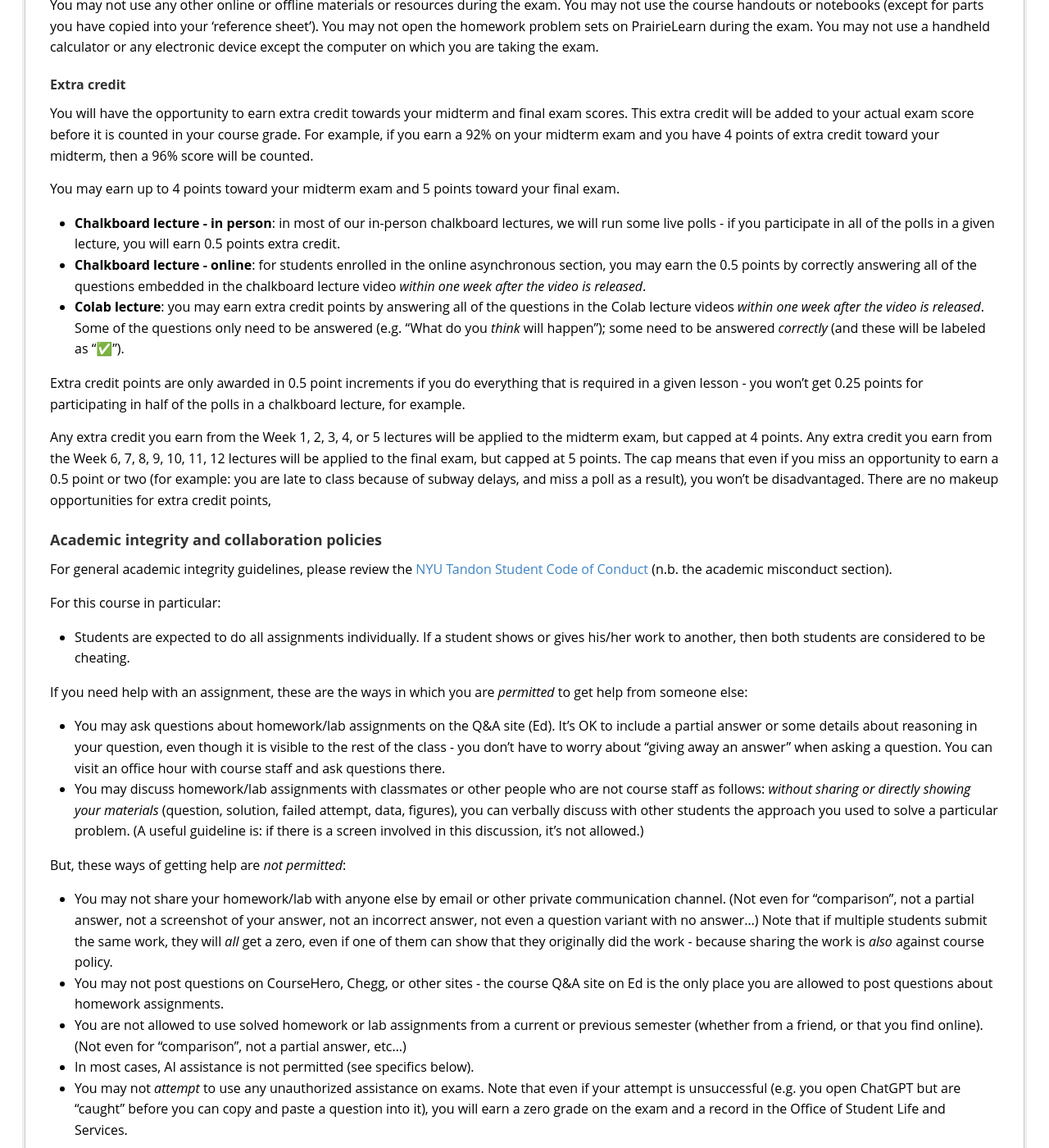
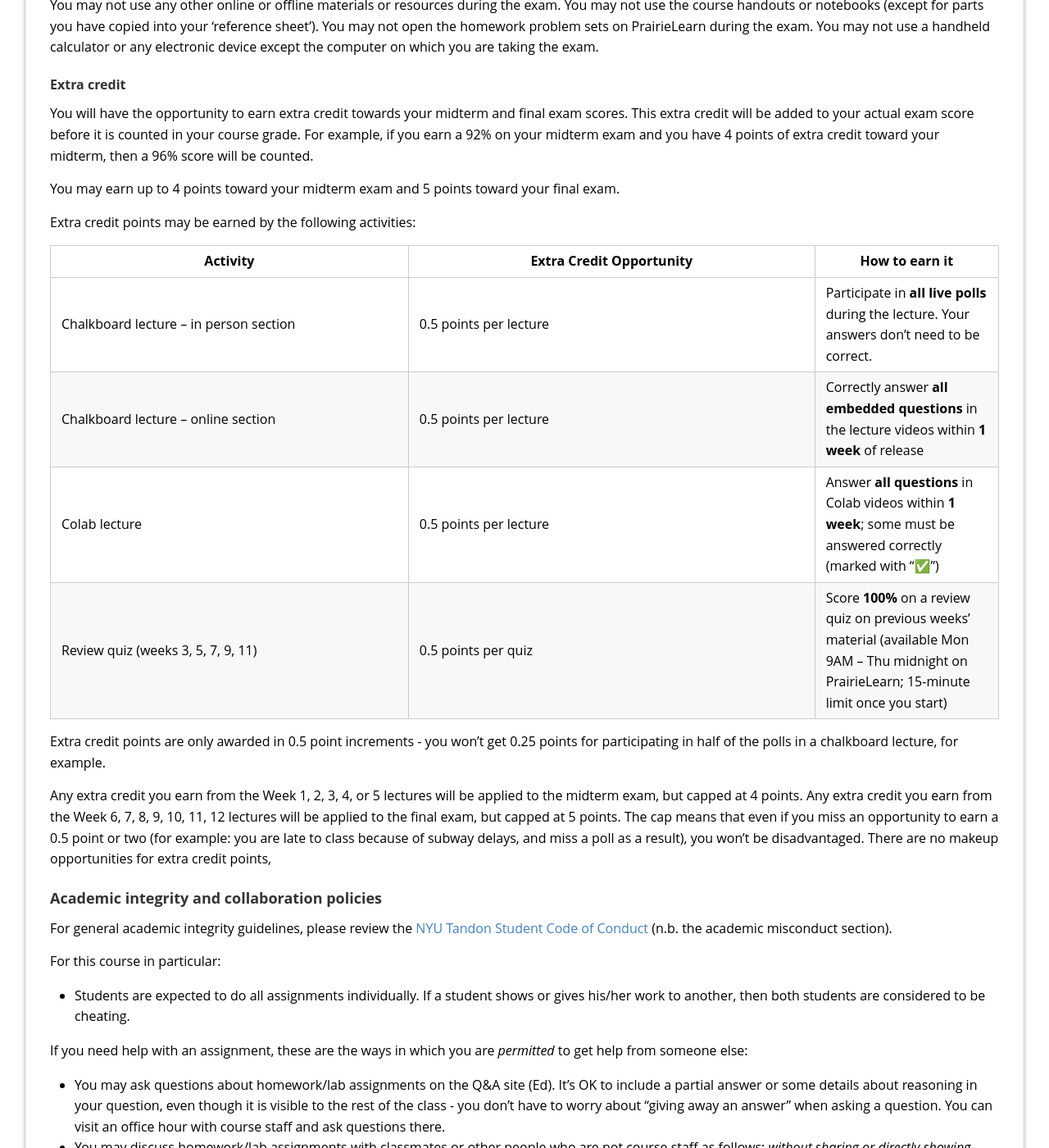
Before and after one commit to ffund/intro-ml-tss21, a Jekyll site: the page syllabus/in-person.html, which Jekyll copies as it is, in a window 1280 px wide and 1400 px high, scrolled down 5263 px. Shown: the whole window at 82% size. Built offline with Jekyll 4.4.1, drawn with Linux system fonts in a browser that asks for light colours; some of the changed text lies outside the part shown.

Commit message:
Add review quiz for extra credit

```diff
--- a/syllabus/in-person.html
+++ b/syllabus/in-person.html
@@ -389,26 +389,52 @@ example, if you earn a 92% on your midterm exam and you have 4 points of
 extra credit toward your midterm, then a 96% score will be counted.</p>
 <p>You may earn up to 4 points toward your midterm exam and 5 points
 toward your final exam.</p>
-<ul>
-<li><strong>Chalkboard lecture - in person</strong>: in most of our
-in-person chalkboard lectures, we will run some live polls - if you
-participate in all of the polls in a given lecture, you will earn 0.5
-points extra credit.</li>
-<li><strong>Chalkboard lecture - online</strong>: for students enrolled
-in the online asynchronous section, you may earn the 0.5 points by
-correctly answering all of the questions embedded in the chalkboard
-lecture video <em>within one week after the video is released</em>.</li>
-<li><strong>Colab lecture</strong>: you may earn extra credit points by
-answering all of the questions in the Colab lecture videos <em>within
-one week after the video is released</em>. Some of the questions only
-need to be answered (e.g. “What do you <em>think</em> will happen”);
-some need to be answered <em>correctly</em> (and these will be labeled
-as “✅”).</li>
-</ul>
-<p>Extra credit points are only awarded in 0.5 point increments if you
-do everything that is required in a given lesson - you won’t get 0.25
-points for participating in half of the polls in a chalkboard lecture,
-for example.</p>
+<p>Extra credit points may be earned by the following activities:</p>
+<table>
+<colgroup>
+<col style="width: 37%" />
+<col style="width: 42%" />
+<col style="width: 19%" />
+</colgroup>
+<thead>
+<tr class="header">
+<th>Activity</th>
+<th>Extra Credit Opportunity</th>
+<th>How to earn it</th>
+</tr>
+</thead>
+<tbody>
+<tr class="odd">
+<td>Chalkboard lecture – in person section</td>
+<td>0.5 points per lecture</td>
+<td>Participate in <strong>all live polls</strong> during the lecture.
+Your answers don’t need to be correct.</td>
+</tr>
+<tr class="even">
+<td>Chalkboard lecture – online section</td>
+<td>0.5 points per lecture</td>
+<td>Correctly answer <strong>all embedded questions</strong> in the
+lecture videos within <strong>1 week</strong> of release</td>
+</tr>
+<tr class="odd">
+<td>Colab lecture</td>
+<td>0.5 points per lecture</td>
+<td>Answer <strong>all questions</strong> in Colab videos within
+<strong>1 week</strong>; some must be answered correctly (marked with
+“✅”)</td>
+</tr>
+<tr class="even">
+<td>Review quiz (weeks 3, 5, 7, 9, 11)</td>
+<td>0.5 points per quiz</td>
+<td>Score <strong>100%</strong> on a review quiz on previous weeks’
+material (available Mon 9AM – Thu midnight on PrairieLearn; 15-minute
+limit once you start)</td>
+</tr>
+</tbody>
+</table>
+<p>Extra credit points are only awarded in 0.5 point increments - you
+won’t get 0.25 points for participating in half of the polls in a
+chalkboard lecture, for example.</p>
 <p>Any extra credit you earn from the Week 1, 2, 3, 4, or 5 lectures
 will be applied to the midterm exam, but capped at 4 points. Any extra
 credit you earn from the Week 6, 7, 8, 9, 10, 11, 12 lectures will be
```
Also changed, not shown: other parts of syllabus/in-person.html (+1 -1 lines), syllabus/grading.md (+12 -6 lines), syllabus/online.html (+47 -21 lines).
